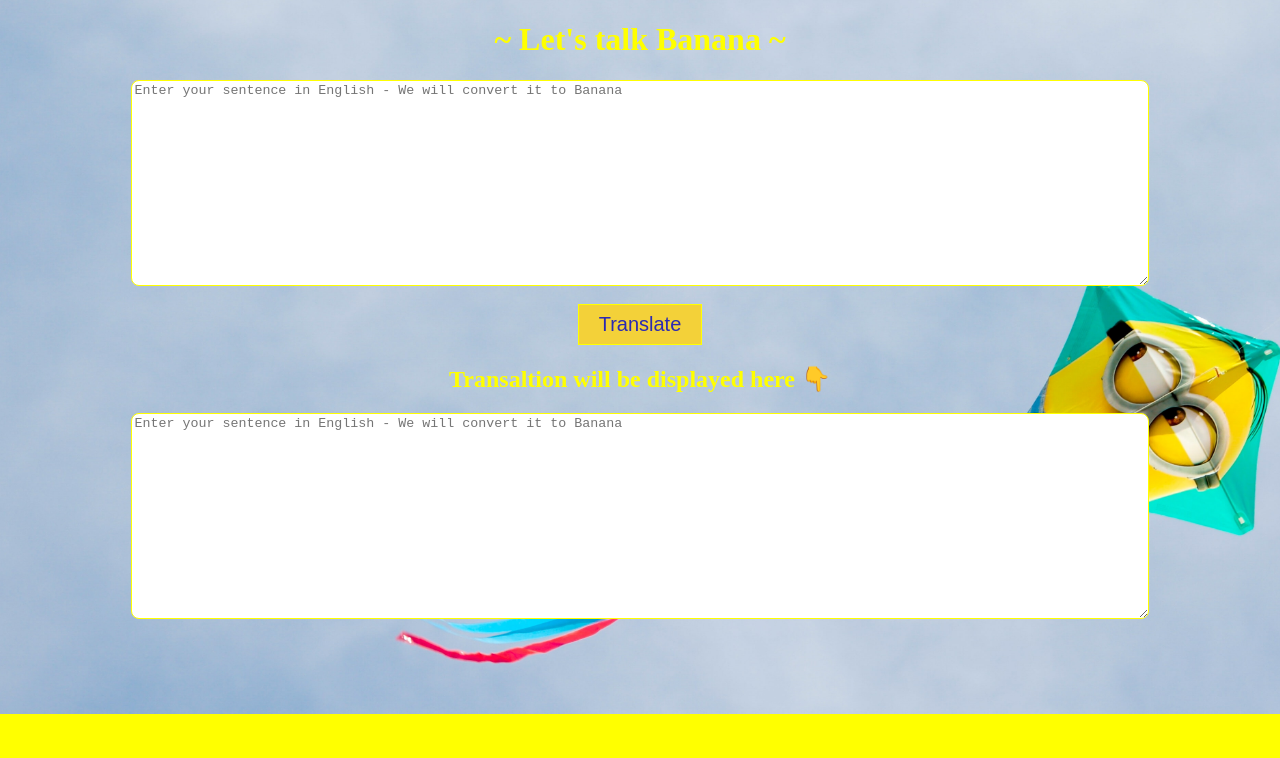
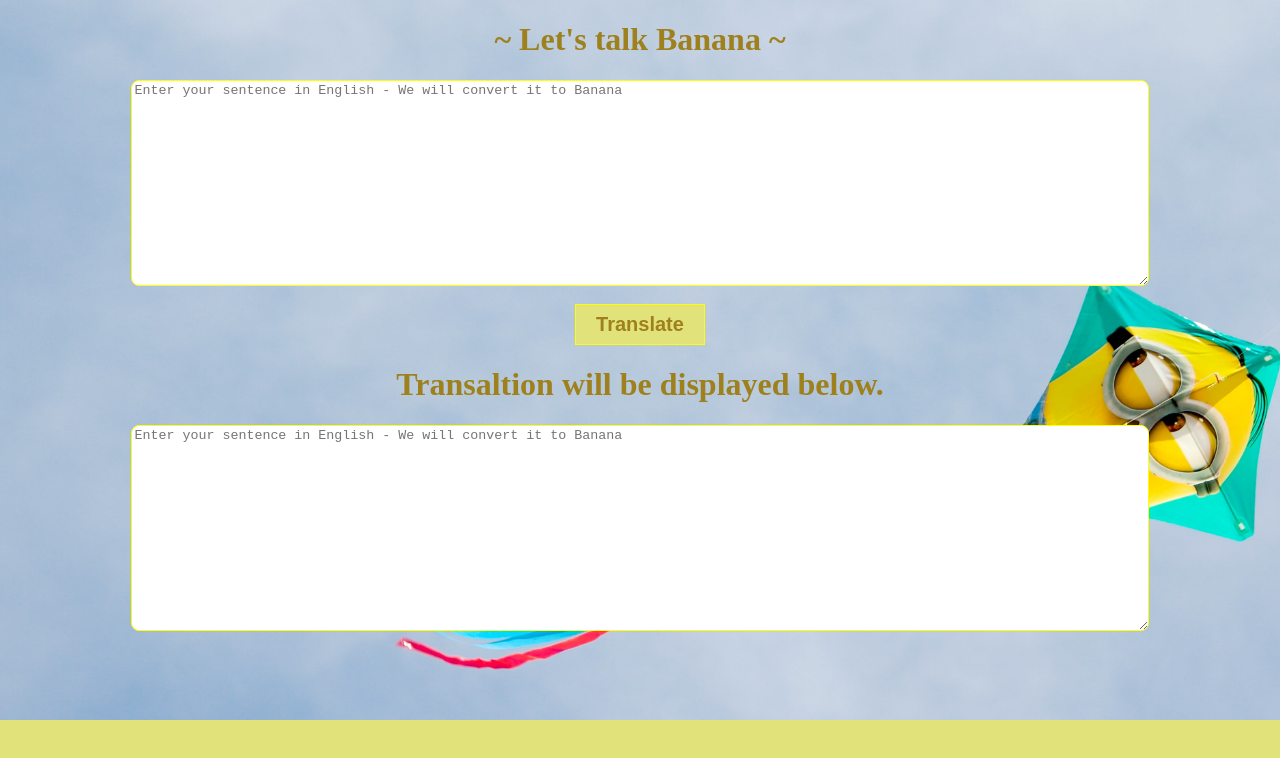
Before and after one commit to PoojaNandihalliGirish99/banana-speak, a plain HTML site: page index.html in a window 1280 px wide. Drawn offline with Linux system fonts and the light colour scheme.

Commit message:
updated heading

```diff
--- a/index.html
+++ b/index.html
@@ -7,7 +7,7 @@
     <title>Speak Banana</title>
     <style>
         body {
-            background-color: yellow;
+            background-color: rgb(226, 226, 122);
             background-image: url("images/rene-vincit-Z1gUzq1D59s-unsplash.jpg");
             background-repeat: no-repeat;
             background-size: 1450px 800px;
@@ -17,7 +17,7 @@
 
         h1,h2 {
             text-align: center;
-            color:yellow;
+            color:rgb(158, 128, 29);
             font-weight: 800;
         }
 
@@ -28,6 +28,7 @@
             padding: auto;
             border-radius: 0.5rem;
             border: 1px solid yellow;
+            color: black;
             height: 25vh;
         }
 
@@ -42,8 +43,9 @@
         } */
 
         #btn-translate {
-            background-color: rgb(243, 209, 57);
-            color: rgb(43, 41, 179);
+            background-color:rgb(226, 226, 122);
+            color: rgb(158, 128, 29);
+            font-weight: 600;
             font-size: 20px;
             /* margin-top: 70%; */
             display: block;
@@ -60,7 +62,7 @@
     <textarea id="txt-input" placeholder="Enter your sentence in English - We will convert it to Banana"></textarea>
     <br>
     <button id="btn-translate">Translate</button>
-    <h2>Transaltion will be displayed here 👇 </h2>
+    <h1>Transaltion will be displayed below. </h1>
     <textarea id="txt-output" placeholder="Enter your sentence in English - We will convert it to Banana"></textarea>
     </div>
     <script src="script.js" type="text/javascript"></script>
```
